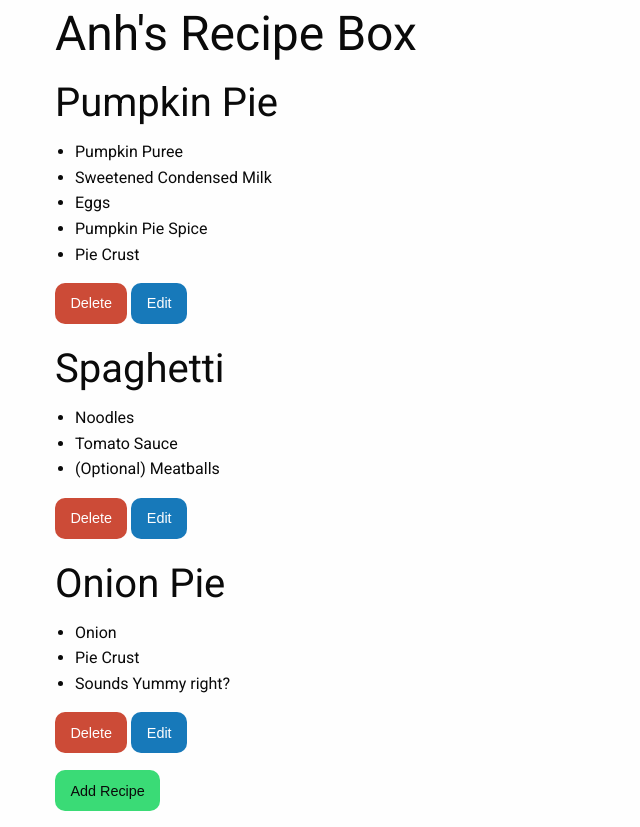
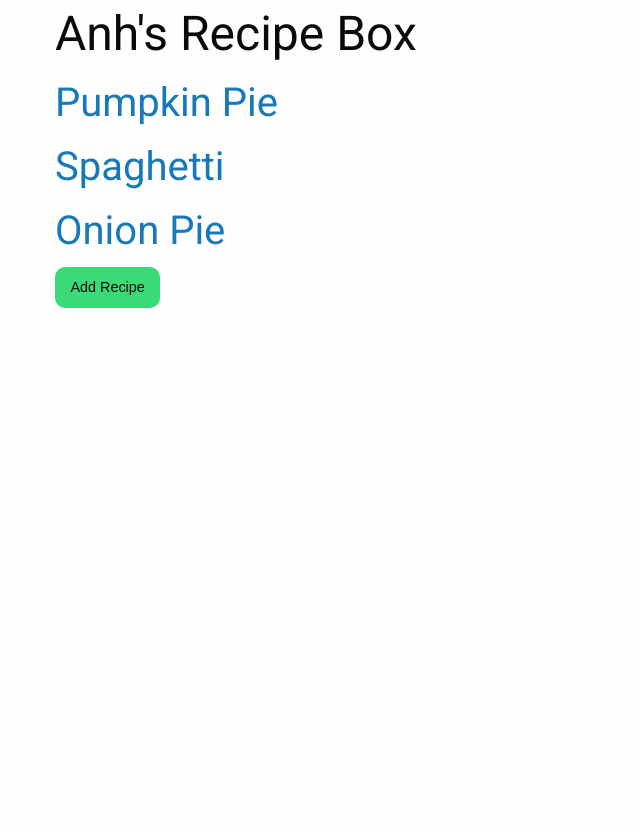
Before and after one commit to EverAnh/recipe-box, a React (Create React App) app: page / in a window 1280 px wide. Shown: the whole page, without its empty margins (0-640 px from the left). After the commit the page ends 800 px from the top, so only its background shows below. Built offline with nearby package versions, Linux system fonts and the light colour scheme.

Commit message:
recipes collapsed by default

```diff
--- a/src/views/App.jsx
+++ b/src/views/App.jsx
@@ -1,5 +1,5 @@
 import React from 'react';
-import RecipeList from './RecipeList';
+import Recipe from './Recipe';
 import '../css/App.css';
 
 class App extends React.Component {
@@ -33,9 +33,14 @@ class App extends React.Component {
         <div className="small-12 columns">
           <div className="bordered">
             <h1>Anh's Recipe Box</h1>
-            <RecipeList
-              state={this.state}
-            />
+
+            {Object.keys(this.state.recipes).map((recipeName) => (
+              <Recipe
+                recipeName={recipeName}
+                ingredientList={this.state.recipes[recipeName]}
+              />
+            ))}
+
             <button
               type="button"
               className="success button"
--- a/src/views/Recipe.jsx
+++ b/src/views/Recipe.jsx
@@ -1,33 +1,53 @@
 import React from 'react';
 import Ingredient from './Ingredient';
 
-const Recipe = (props) => {
-  return (
-    <div>
-      <h2>{props.recipeName}</h2>
+class Recipe extends React.Component {
+
+  constructor (props) {
+    super(props);
+    this.state = {expanded: false};
+  }
+
+  ingredientList (props) {
+    return (
       <ul>
-        {props.ingredientList.map((ingredient) => (
+        {this.props.ingredientList.map((ingredient) => (
           <li><Ingredient ingredient={ingredient} /></li>
         ))}
       </ul>
+    );
+  }
+
+  recipeButtons (props) {
+    return (
       <div className="button-group">
-        <button
-          type="button"
-          className="alert button"
-          name="Delete"
-        >
+        <button type="button" className="alert button" name="Delete">
           Delete
         </button>
-        <button
-          type="button"
-          className="button"
-          name="Edit"
-        >
+        <button type="button" className="button" name="Edit">
           Edit
         </button>
       </div>
-    </div>
-  );
+    );
+  }
+
+  render () {
+
+    let buttons = null;
+    let ingredientList = null;
+    if (this.state.expanded) {
+      ingredientList = this.ingredientList();
+      buttons = this.recipeButtons();
+    }
+
+    return (
+      <div>
+        <h2><a type="button">{this.props.recipeName}</a></h2>
+        {ingredientList}
+        {buttons}
+      </div>
+    );
+  }
 }
 
 export default Recipe;
--- a/src/views/RecipeList.jsx
+++ b/src/views/RecipeList.jsx
@@ -3,13 +3,8 @@ import Recipe from './Recipe';
 
 const RecipeList = (props) => {
     return (
-      <div className="bordered">
-        {Object.keys(props.state.recipes).map((recipeName) => (
-          <Recipe
-            recipeName={recipeName}
-            ingredientList={props.state.recipes[recipeName]}
-          />
-        ))}
+      <div className="accordion" data-accordion>
+
       </div>
     );
 }
```
